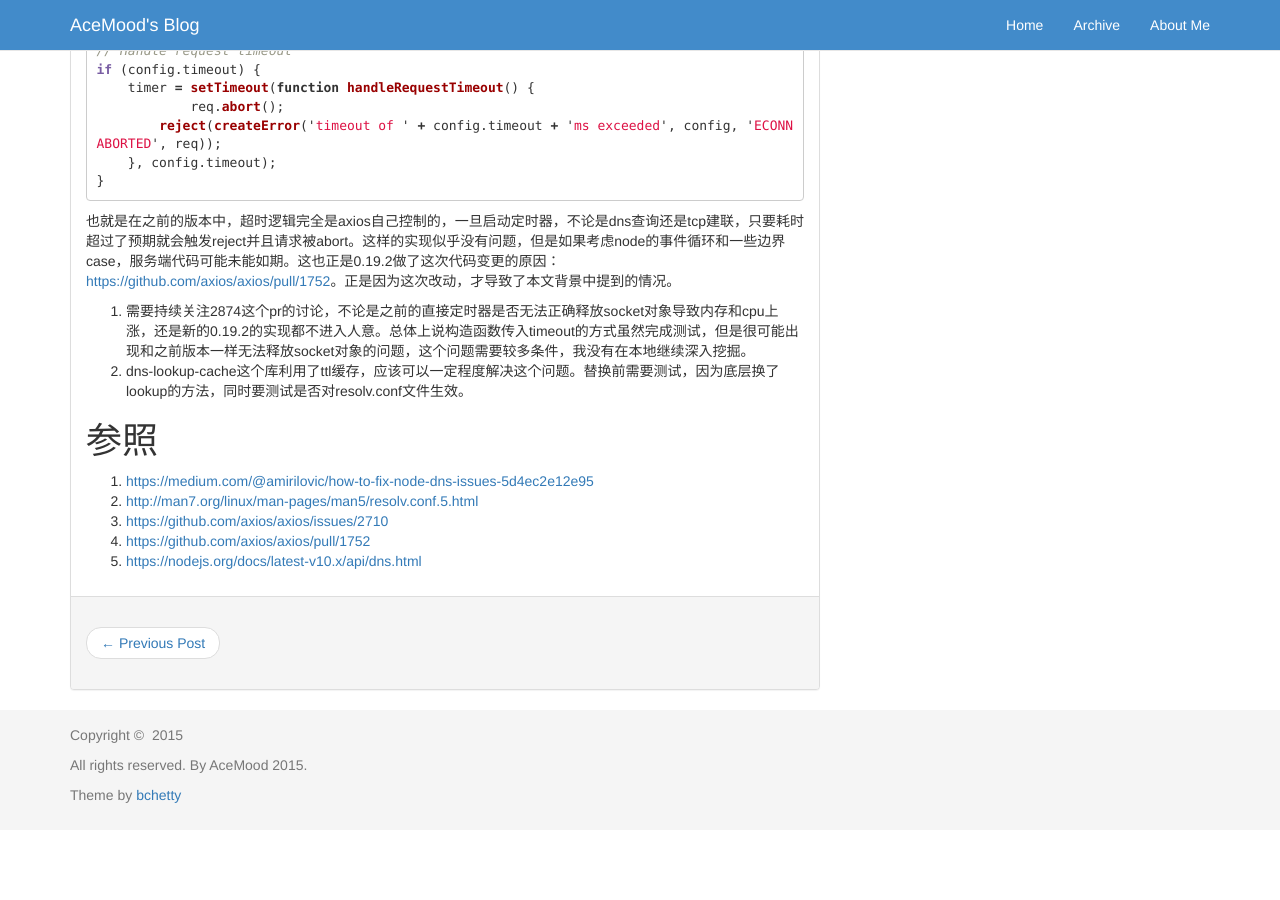
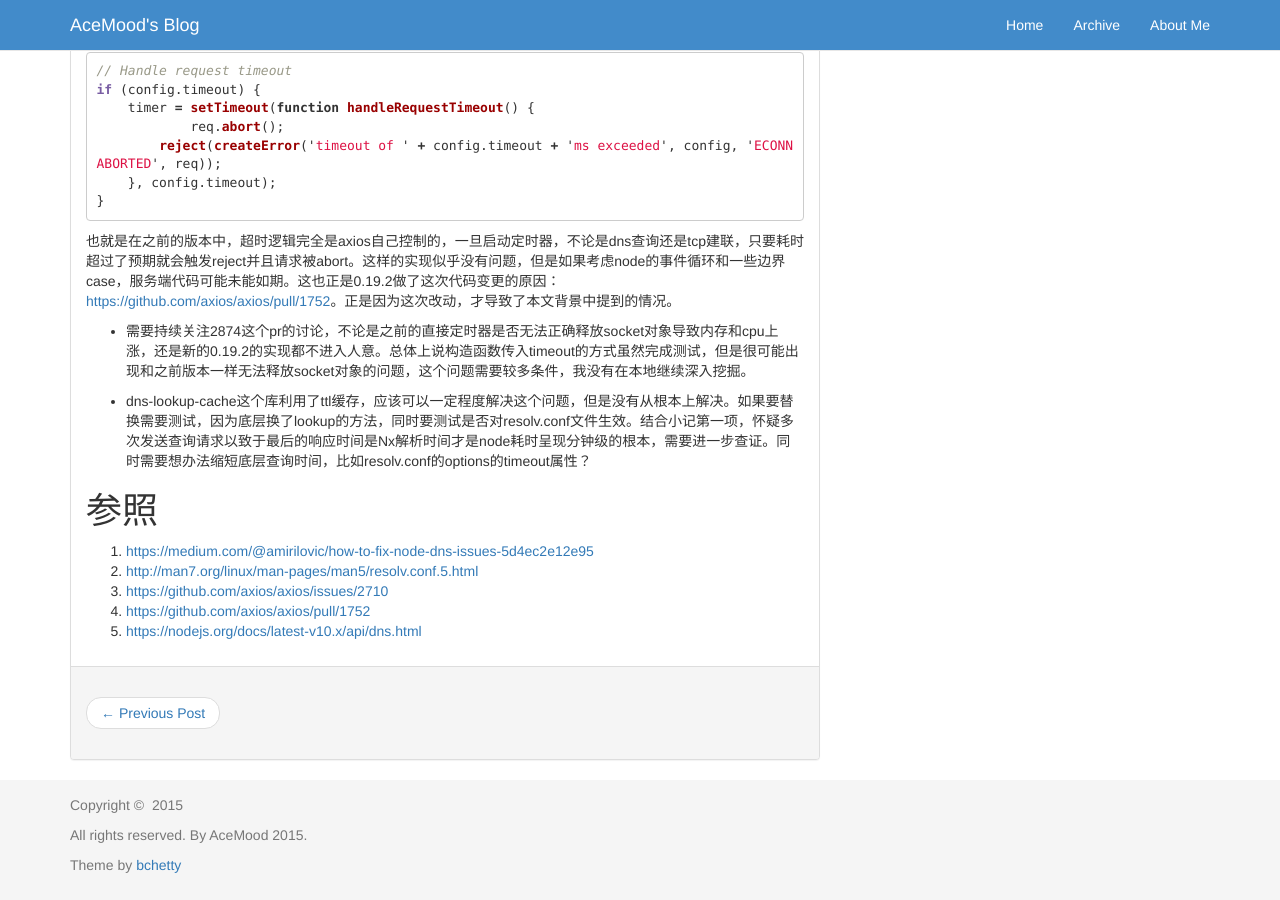
Before and after one commit to AceMood/AceMood.github.io, a Jekyll site: the page built from _posts/2020-05-02-node中请求超时的一些坑.md, in a window 1280 px wide and 900 px high, scrolled down 9648 px. Built offline with Jekyll 4.4.1, drawn with Linux system fonts in a browser that asks for light colours; before the commit the page ends 10478 px from its top, so only the background shows below that.

Commit message:
补充小记中的todo

````diff
--- a/_posts/2020-05-02-node中请求超时的一些坑.md
+++ b/_posts/2020-05-02-node中请求超时的一些坑.md
@@ -498,8 +499,10 @@ if (config.timeout) {
 ```
 
 也就是在之前的版本中，超时逻辑完全是axios自己控制的，一旦启动定时器，不论是dns查询还是tcp建联，只要耗时超过了预期就会触发reject并且请求被abort。这样的实现似乎没有问题，但是如果考虑node的事件循环和一些边界case，服务端代码可能未能如期。这也正是0.19.2做了这次代码变更的原因：[https://github.com/axios/axios/pull/1752](https://github.com/axios/axios/pull/1752)。正是因为这次改动，才导致了本文背景中提到的情况。
- 4. 需要持续关注2874这个pr的讨论，不论是之前的直接定时器是否无法正确释放socket对象导致内存和cpu上涨，还是新的0.19.2的实现都不进入人意。总体上说构造函数传入timeout的方式虽然完成测试，但是很可能出现和之前版本一样无法释放socket对象的问题，这个问题需要较多条件，我没有在本地继续深入挖掘。
- 5. dns-lookup-cache这个库利用了ttl缓存，应该可以一定程度解决这个问题。替换前需要测试，因为底层换了lookup的方法，同时要测试是否对resolv.conf文件生效。
+
+* 需要持续关注2874这个pr的讨论，不论是之前的直接定时器是否无法正确释放socket对象导致内存和cpu上涨，还是新的0.19.2的实现都不进入人意。总体上说构造函数传入timeout的方式虽然完成测试，但是很可能出现和之前版本一样无法释放socket对象的问题，这个问题需要较多条件，我没有在本地继续深入挖掘。
+
+* dns-lookup-cache这个库利用了ttl缓存，应该可以一定程度解决这个问题，但是没有从根本上解决。如果要替换需要测试，因为底层换了lookup的方法，同时要测试是否对resolv.conf文件生效。结合小记第一项，怀疑多次发送查询请求以致于最后的响应时间是Nx解析时间才是node耗时呈现分钟级的根本，需要进一步查证。同时需要想办法缩短底层查询时间，比如resolv.conf的options的timeout属性？
 
 
 # 参照
````
Also changed, not shown: other parts of _posts/2020-05-02-node中请求超时的一些坑.md (+4 -3 lines).
